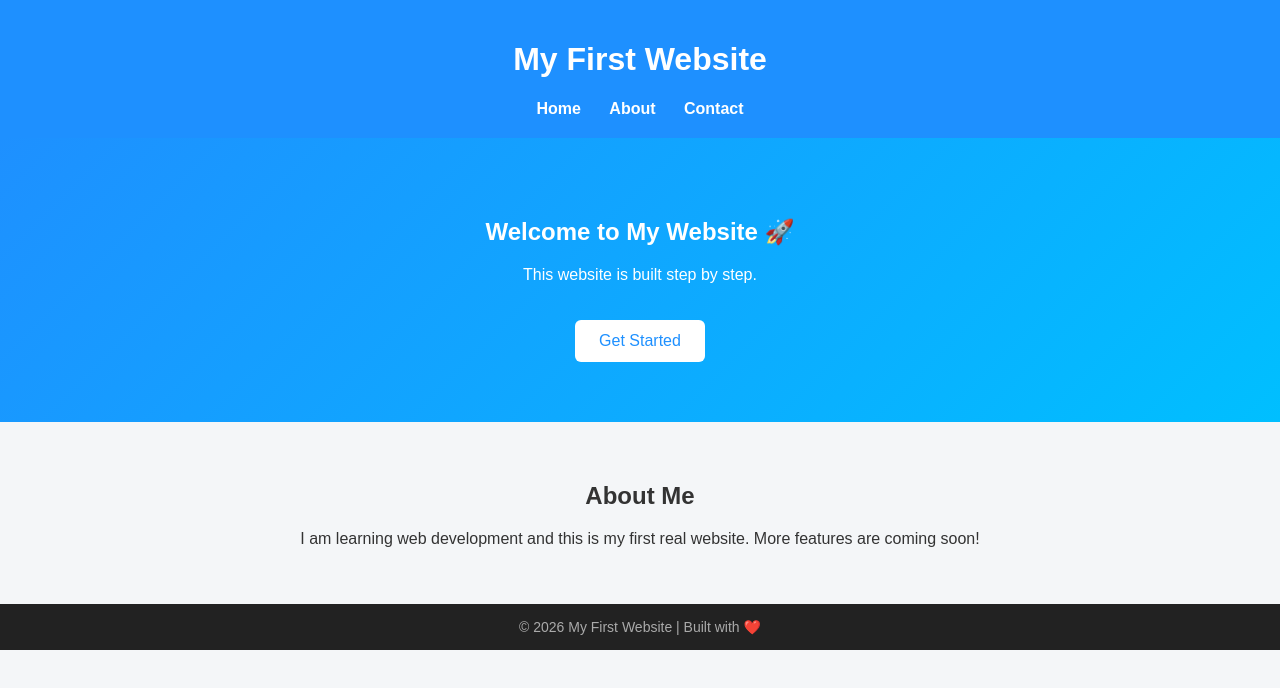
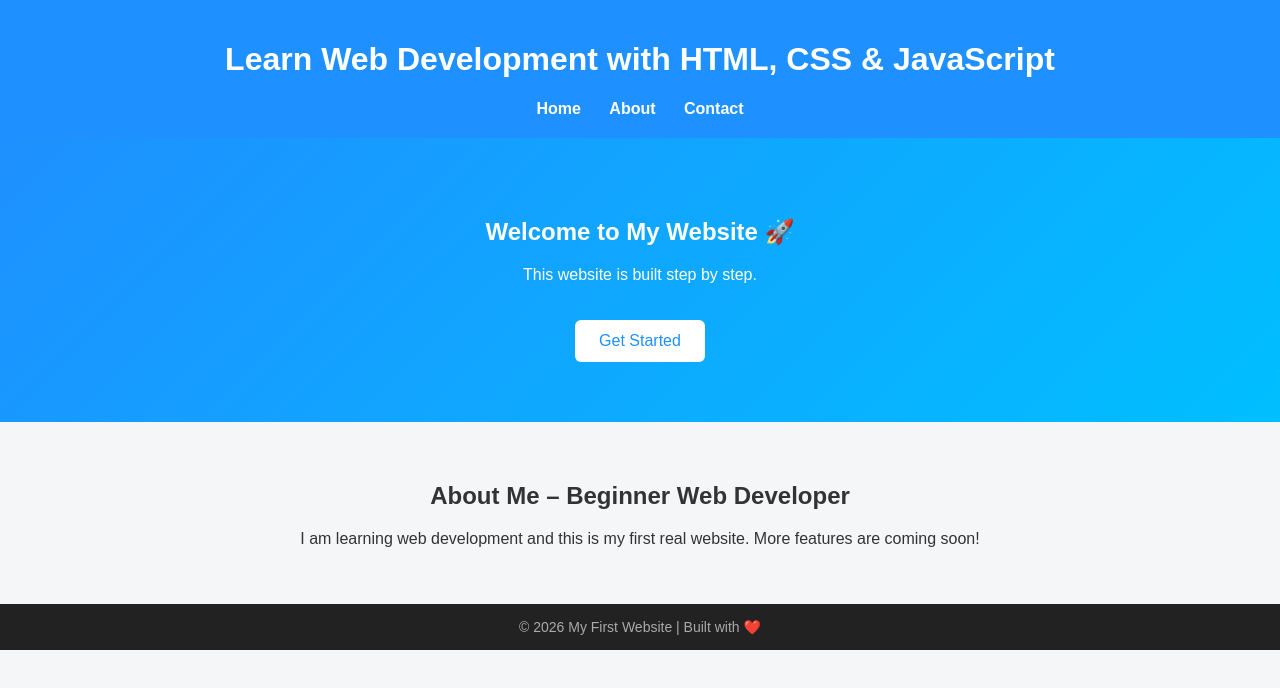
Before and after one commit to kaunghtetkyaw37869-beep/my-first-website, a plain HTML site: page index.html in a window 1280 px wide. Drawn offline with Linux system fonts and the light colour scheme.

Commit message:
Update index.html

```diff
--- a/index.html
+++ b/index.html
@@ -77,7 +77,7 @@
 <body>
 
 <header>
-  <h1>My First Website</h1>
+  <h1>Learn Web Development with HTML, CSS & JavaScript</h1>
   <nav>
     <a href="#">Home</a>
     <a href="#">About</a>
@@ -92,7 +92,7 @@
 </div>
 
 <div class="section">
-  <h2>About Me</h2>
+  <h2>About Me – Beginner Web Developer</h2>
   <p>
     I am learning web development and this is my first real website.
     More features are coming soon!
```
